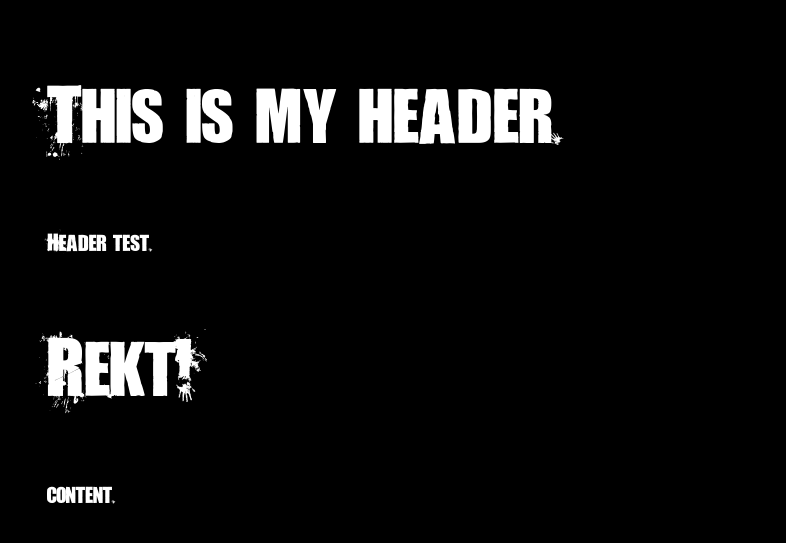
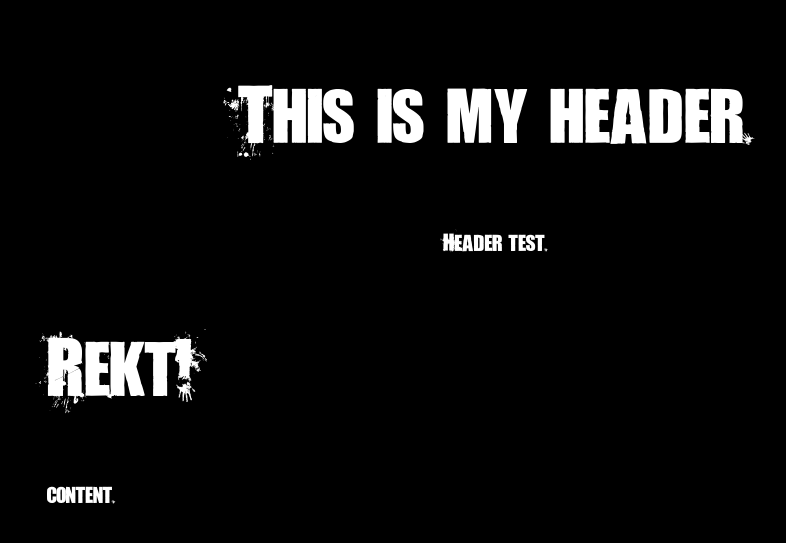
Before and after one commit to LiteralHat/literalhat.github.io, a Jekyll site: the page built from index.html, in a window 1280 px wide. Shown: the top 543 px of the page, without its empty margins (145-931 px from the left). Built offline with Jekyll 4.4.1, drawn with Linux system fonts in a browser that asks for light colours; Markdown is read by kramdown in place of the engine named in the settings.

Commit message:
Update default.html

```diff
--- a/_layouts/default.html
+++ b/_layouts/default.html
@@ -18,8 +18,8 @@
 		</style>
 	</head>
 	<body>
-        	<h1 align="left">This is my header.</h1>
-		<p align="left">Header test.</p>
+        	<h1 align="center">This is my header.</h1>
+		<p align="center">Header test.</p>
      		{{ content }}
 	</body>
 </html>
```
